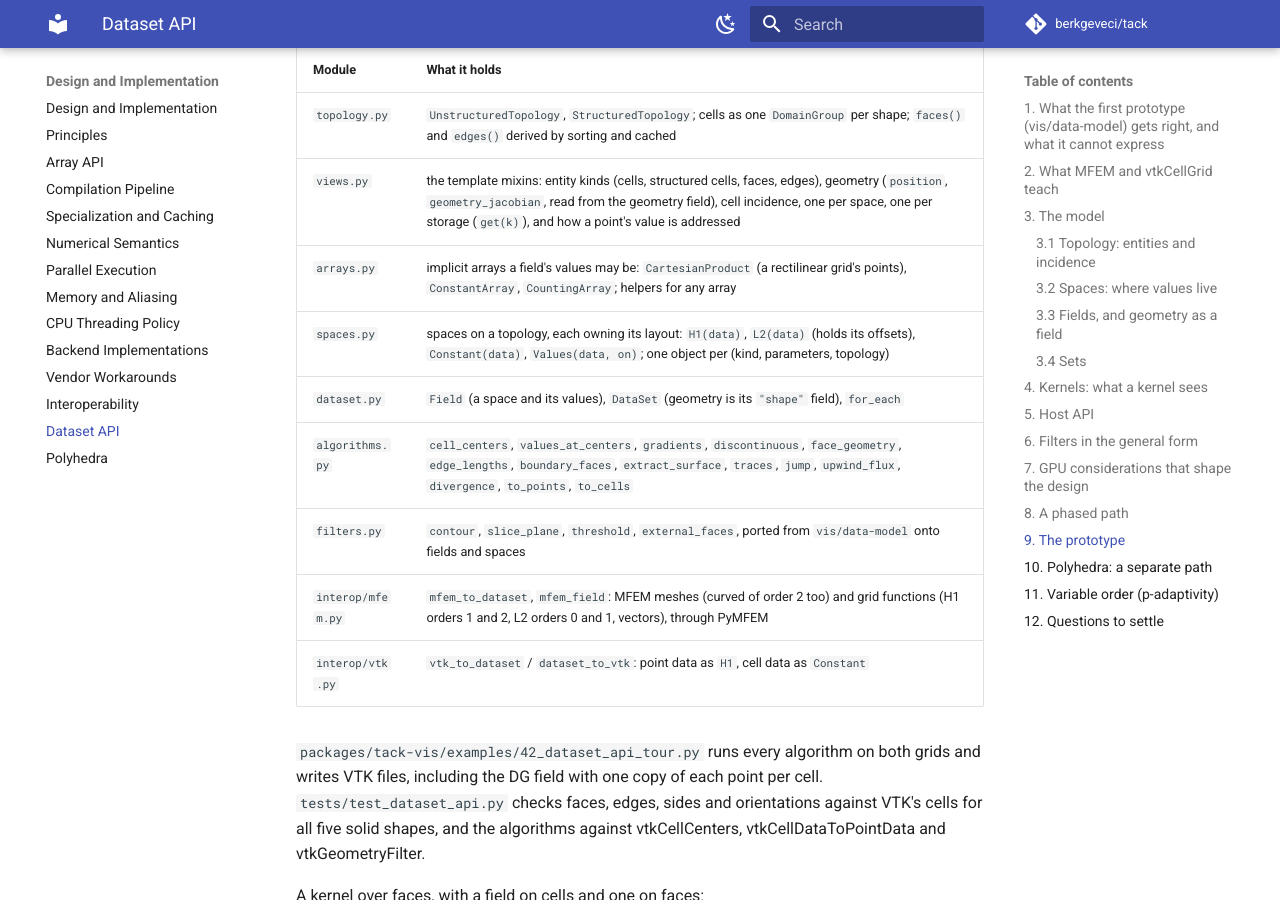
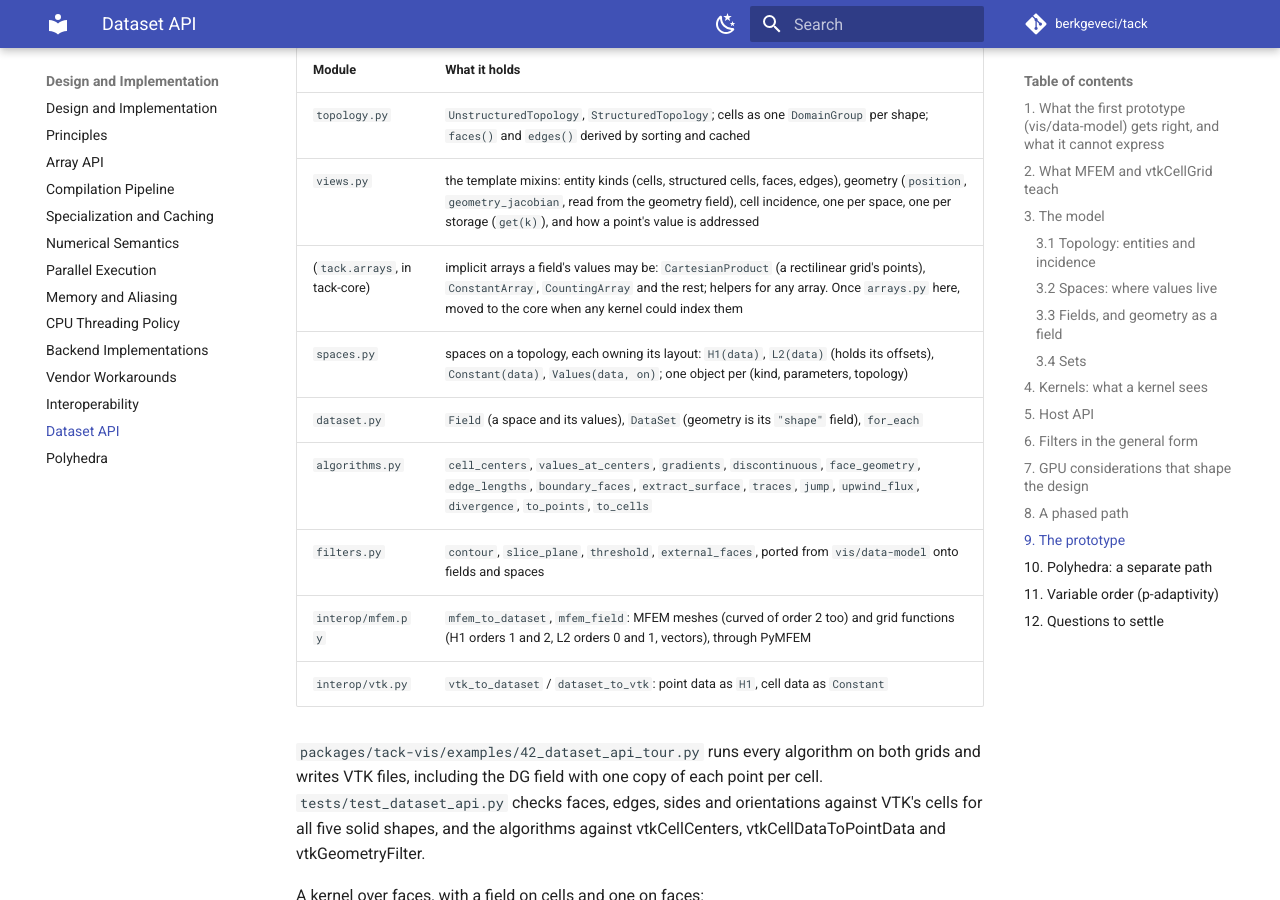
Before and after one commit to berkgeveci/tack, an MkDocs documentation site: the page built from docs/design/dataset-api.md, in a window 1280 px wide and 900 px high, scrolled down 8708 px. Built offline with MkDocs 1.6.1 and Material for MkDocs 9.7.7, drawn with Linux system fonts in a browser that asks for light colours; comment, search, counter and statistics services are not loaded.

Commit message:
Drop stale mentions of tack.dataset.arrays and data_oriented
The dataset design notes listed arrays.py as a dataset module, and the
CHANGELOG's tack.data rename entry named tack.dataset.arrays and said
tack.data_oriented keeps its name; the arrays are tack.arrays now and
data_oriented is gone.

```diff
--- a/docs/design/dataset-api.md
+++ b/docs/design/dataset-api.md
@@ -367,7 +367,7 @@ shapes and a rectilinear grid:
 |---|---|
 | `topology.py` | `UnstructuredTopology`, `StructuredTopology`; cells as one `DomainGroup` per shape; `faces()` and `edges()` derived by sorting and cached |
 | `views.py` | the template mixins: entity kinds (cells, structured cells, faces, edges), geometry (`position`, `geometry_jacobian`, read from the geometry field), cell incidence, one per space, one per storage (`get(k)`), and how a point's value is addressed |
-| `arrays.py` | implicit arrays a field's values may be: `CartesianProduct` (a rectilinear grid's points), `ConstantArray`, `CountingArray`; helpers for any array |
+| (`tack.arrays`, in tack-core) | implicit arrays a field's values may be: `CartesianProduct` (a rectilinear grid's points), `ConstantArray`, `CountingArray` and the rest; helpers for any array. Once `arrays.py` here, moved to the core when any kernel could index them |
 | `spaces.py` | spaces on a topology, each owning its layout: `H1(data)`, `L2(data)` (holds its offsets), `Constant(data)`, `Values(data, on)`; one object per (kind, parameters, topology) |
 | `dataset.py` | `Field` (a space and its values), `DataSet` (geometry is its `"shape"` field), `for_each` |
 | `algorithms.py` | `cell_centers`, `values_at_centers`, `gradients`, `discontinuous`, `face_geometry`, `edge_lengths`, `boundary_faces`, `extract_surface`, `traces`, `jump`, `upwind_flux`, `divergence`, `to_points`, `to_cells` |
```
Also changed, not shown: CHANGELOG.md (+3 -3 lines).
